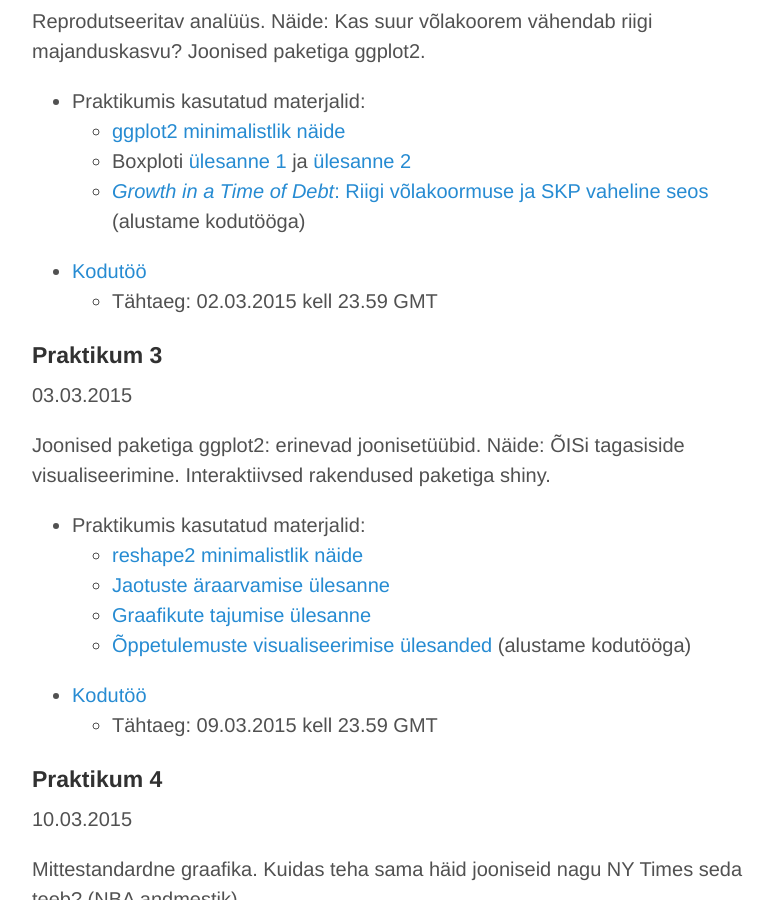
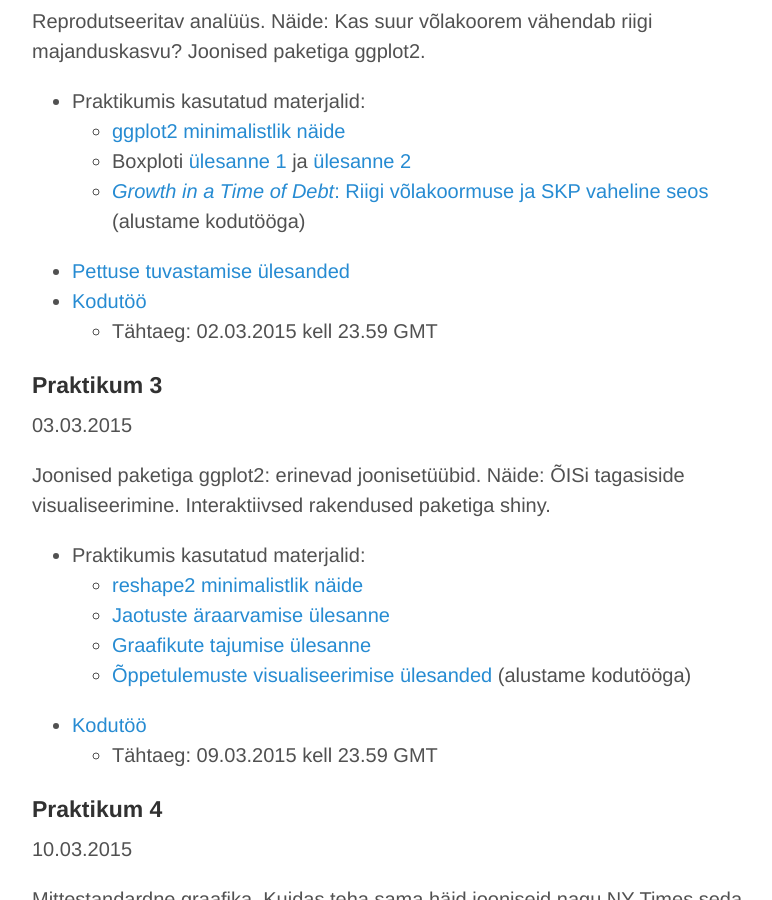
Before and after one commit to andmeteadus/2015, a Jekyll site: the page built from praktikumid.md, in a window 1280 px wide and 900 px high, scrolled down 765 px. Shown: the whole window, without its empty margins (248-1020 px from the left). Built offline with Jekyll 4.4.1, drawn with Linux system fonts in a browser that asks for light colours.

Commit message:
Minor layout change

```diff
--- a/praktikumid.md
+++ b/praktikumid.md
@@ -31,6 +31,7 @@ Reprodutseeritav analüüs. Näide: Kas suur võlakoorem vähendab riigi majandu
   * [ggplot2 minimalistlik näide](/praktikum2_ggplot2)
   * Boxploti [ülesanne 1](/slides/praktikum2_boxplot_quiz1.pdf) ja [ülesanne 2](/slides/praktikum2_boxplot_quiz2.pdf)
   * [*Growth in a Time of Debt*: Riigi võlakoormuse ja SKP vaheline seos](/praktikum2_riigivolg) (alustame kodutööga)
+* [Pettuse tuvastamise ülesanded](/praktikum2_pettus)
 * [Kodutöö](/praktikum2_kodutoo)
   * Tähtaeg: 02.03.2015 kell 23.59 GMT
 
```
